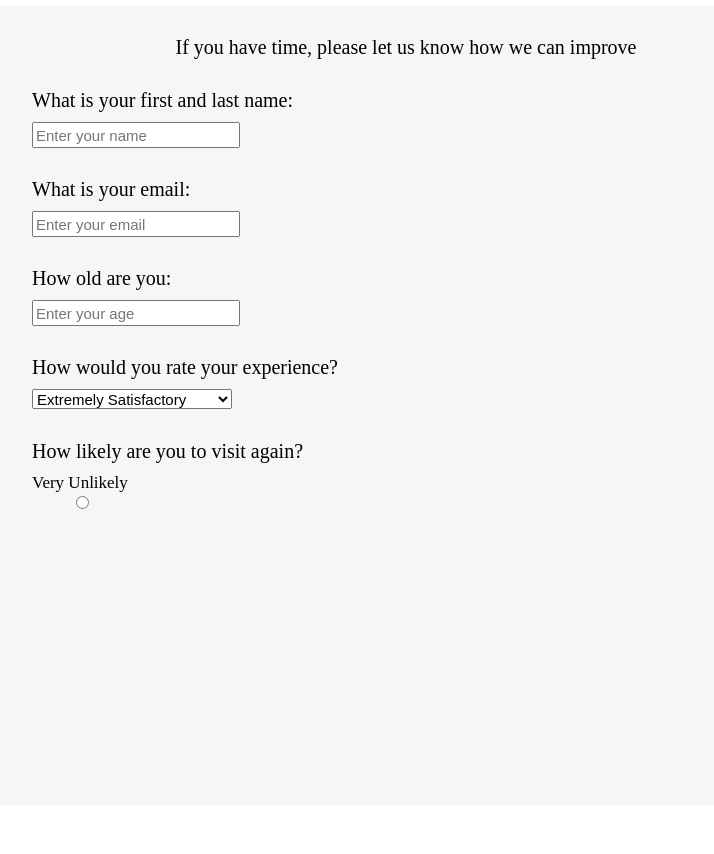
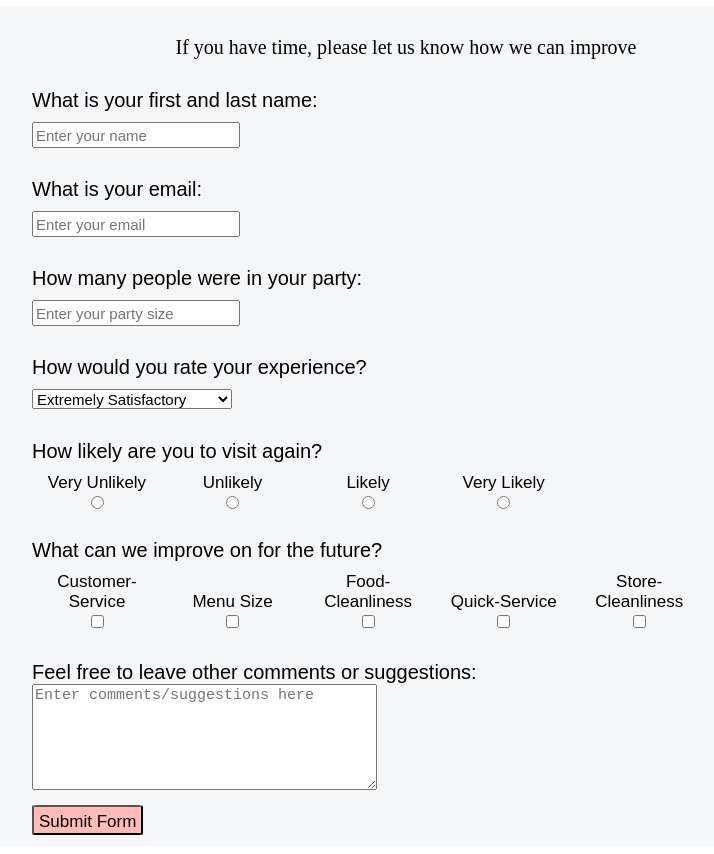
Before and after one commit to joelee91/fcc-responsive-project2, a plain HTML site: page index.html in a window 1280 px wide. Shown: the part 92-946 px from the top of the page, without its empty margins (234-948 px from the left). Before the commit the page ends 906 px from the top, so only its background shows below. Drawn offline with Linux system fonts and the light colour scheme.

Commit message:
finished project2

```diff
--- a/index.css
+++ b/index.css
@@ -1,11 +1,12 @@
 #title {
   margin-top: 40px;
   text-align: center;
+  font-family: Helvetica;
 }
 .main-container {
   background-color: rgba(184, 193, 209, 0.15);
   width: 75%;
-  height: 800px;
+  height: 840px;
   margin-left: auto;
   margin-right: auto;
 }
@@ -18,6 +19,7 @@
 #survey-form {
   margin-left: 100px;
   font-size: 20px;
+  font-family: arial;
 }
 .labels-container {
   margin-top: 30px;
@@ -28,13 +30,28 @@
   font-size: 15px;
   margin-top: 10px;
 }
-.radio-label {
+.radio, .checkbox {
+  display: inline-block;
   margin-top: 10px;
   font-size: 17px;
-  width: 100px;
+  width: 130px;
+  text-align: center;
 }
-.radio-label input {
+.radio input, .checkbox input{
   display: block;
   margin-left: auto;
   margin-right: auto;
 }
+textarea {
+  width: 40%;
+  height: 100px;
+  font-size: 15px;
+}
+#submit {
+  padding: 5px;
+  background-color: #ffbbb7;
+  border-radius: 5%;
+  font-size: 17px;
+  height: 30px;
+  margin-top: 10px;
+}
--- a/index.html
+++ b/index.html
@@ -10,7 +10,7 @@
 </head>
 
 <body>
-  <h1 id="title">Survey Form</h1>
+  <h1 id="title">Restaurant Survey Form</h1>
   <div class="main-container">
     <p id="description">If you have time, please let us know how we can improve</p>
     <form id="survey-form">
@@ -27,10 +27,10 @@
         <input class="user-input" type="email" placeholder="Enter your email" name="email" id="email" required>
       </div>
       <div class="labels-container">
-        <label id="number-label" class="labels" for="number">How old are you:</label>
+        <label id="number-label" class="labels" for="number">How many people were in your party:</label>
       </div>
       <div class="input-container">
-        <input class="user-input" type="number" min="1" max="100" placeholder="Enter your age" name="number" id="number"
+        <input class="user-input" type="number" min="1" max="8" placeholder="Enter your party size" name="number" id="number"
           required>
       </div>
       <div class="labels-container">
@@ -47,10 +47,62 @@
       <div class="labels-container">
         How likely are you to visit again?
       </div>
-      <div class="radio-label">
-        <label for="very-unlikely">Very Unlikely</label>
-        <input id="very-unlikely" type="radio">
+      <div class="radio">
+        <label class="radio-label" for="very-unlikely">Very Unlikely</label>
+        <input id="very-unlikely" type="radio" name="radio-likely" value="very-unlikely">
       </div>
+      <div class="radio">
+        <label class="radio-label" for="unlikely">Unlikely</label>
+        <input id="unlikely" type="radio" name="radio-likely" value="unlikely">
+      </div>
+      <div class="radio">
+        <label class="radio-label" for="likely">Likely</label>
+        <input id="likely" type="radio" name="radio-likely" value="likely">
+      </div>
+      <div class="radio">
+        <label class="radio-label" for="very-likely">Very Likely</label>
+        <input id="very-likely" type="radio" name="radio-likely" value="very-likely">
+      </div>
+      <div class="labels-container">
+        What can we improve on for the future?
+      </div>
+      <div class="checkbox">
+        <label>
+          Customer-Service
+          <input name="improve" type="checkbox" value="1">
+        </label>
+      </div>
+      <div class="checkbox">
+        <label>
+          Menu Size
+          <input name="improve" type="checkbox" value="2">
+        </label>
+      </div>
+      <div class="checkbox">
+        <label>
+          Food-Cleanliness
+          <input name="improve" type="checkbox" value="3">
+        </label>
+      </div>
+      <div class="checkbox">
+        <label>
+          Quick-Service
+          <input name="improve" type="checkbox" value="4">
+        </label>
+      </div>
+      <div class="checkbox">
+        <label>
+          Store-Cleanliness
+          <input name="improve" type="checkbox" value="5">
+        </label>
+      </div>
+      <div class="labels-container">
+        <label for="comment">Feel free to leave other comments or suggestions:</label>
+      </div>
+      <div>
+        <textarea id="comment" name="comment" placeholder="Enter comments/suggestions here"></textarea>
+      </div>
+      <button id="submit" type="submit">Submit Form</button>
     </form>
   </div>
   <script src="https://cdn.freecodecamp.org/testable-projects-fcc/v1/bundle.js"></script>
```
